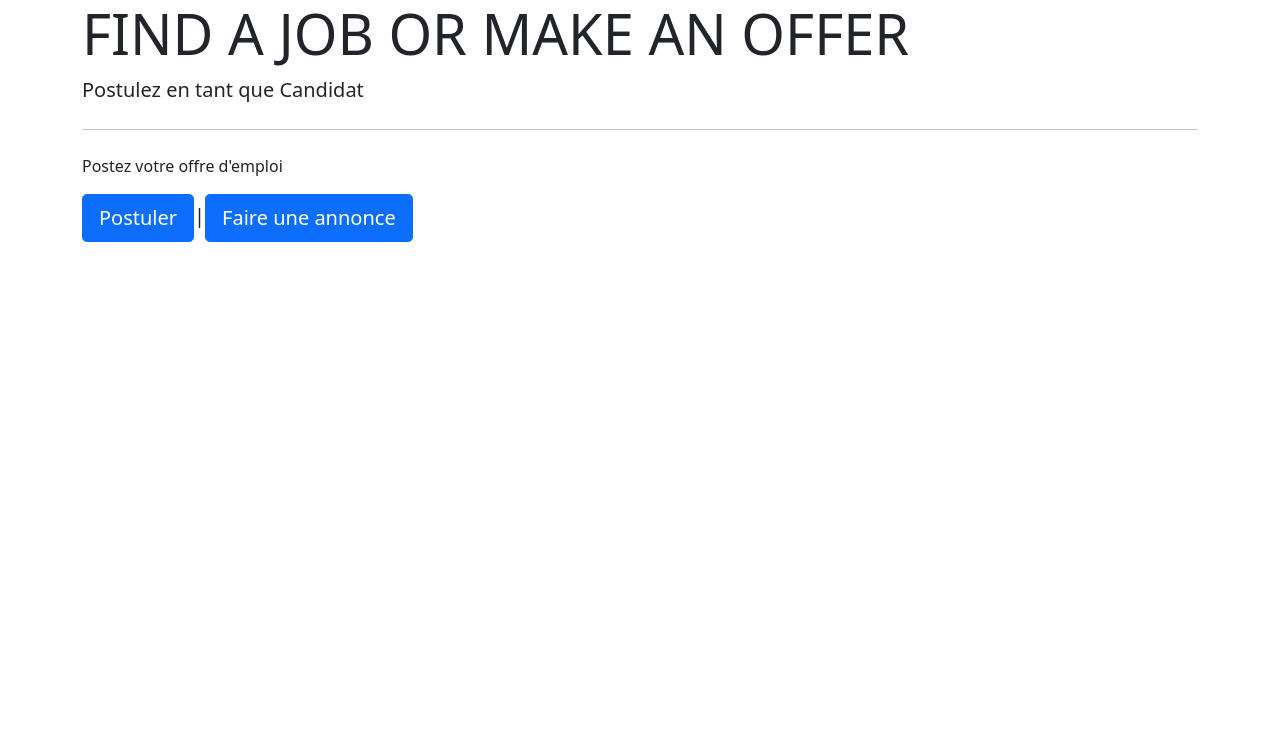
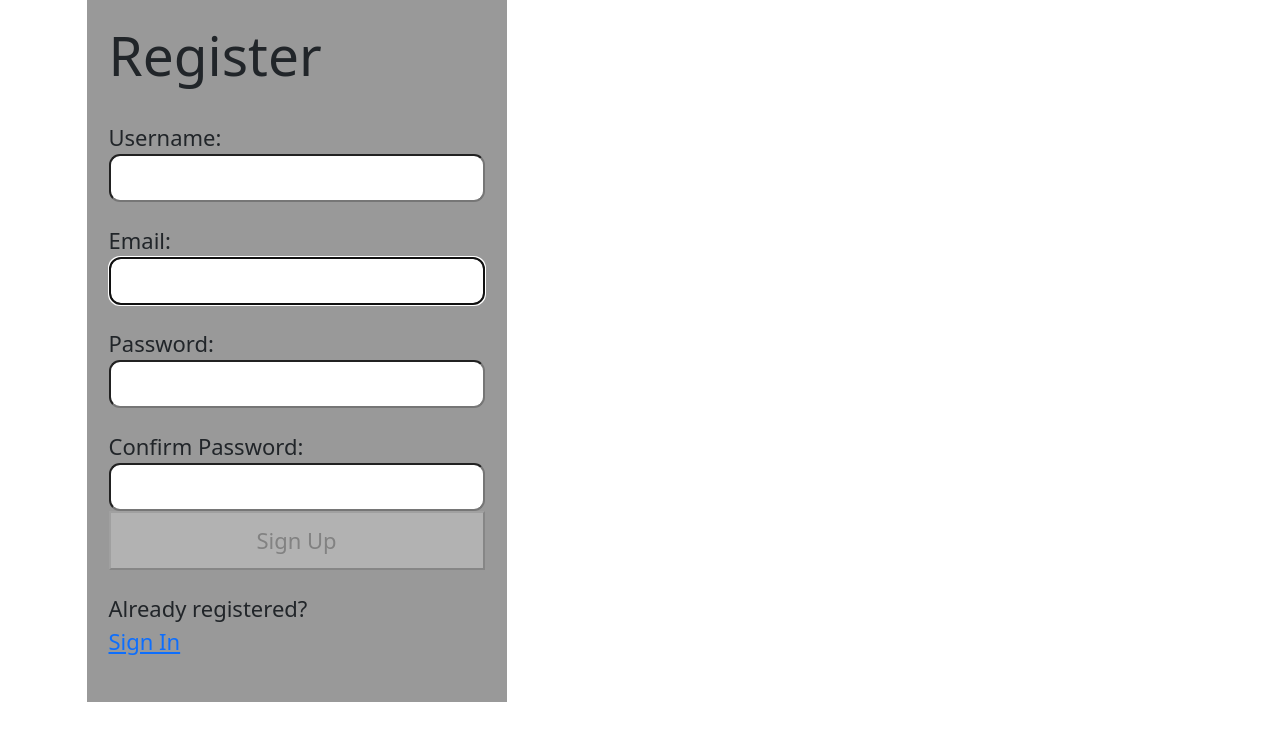
Before and after one commit to minutmaidman/frontendstage, a React (Create React App) app: page / in a window 1280 px wide. Shown: the top 740 px of the page. Built offline with nearby package versions, Linux system fonts and the light colour scheme.

Commit message:
forgot to add index.css, pushing it now
added correct version of index.css

```diff
--- a/src/App.js
+++ b/src/App.js
@@ -17,7 +17,7 @@ class App extends React.Component {
       <Router>
 
         <Route exact path="/">
-          <Dashboard/>
+          <Register/>
         </Route>
       </Router>
     </div>
--- a/src/index.css
+++ b/src/index.css
@@ -1,13 +1,114 @@
-body {
-  margin: 0;
-  font-family: -apple-system, BlinkMacSystemFont, 'Segoe UI', 'Roboto', 'Oxygen',
-    'Ubuntu', 'Cantarell', 'Fira Sans', 'Droid Sans', 'Helvetica Neue',
-    sans-serif;
-  -webkit-font-smoothing: antialiased;
-  -moz-osx-font-smoothing: grayscale;
+@import url('https://fonts.googleapis.com/css2?family=Nunito&display=swap');
+
+* {
+    margin: 0;
+    padding: 0;
+    box-sizing: border-box;
 }
 
-code {
-  font-family: source-code-pro, Menlo, Monaco, Consolas, 'Courier New',
-    monospace;
+html {
+    font-family: 'Nunito', sans-serif;
+    font-size: 22px;
+    color: #fff;
 }
+
+body {
+    min-height: 100vh;
+    background-color: dodgerblue;
+}
+
+.App {
+  display: flex;
+  flex-direction: column;
+  justify-content: center;
+  align-items: center;
+  min-height: 100vh;
+  padding: 1rem 0.5rem;
+}
+
+section {
+    width: 100%;
+    max-width: 420px;
+    min-height: 400px;
+    display: flex;
+    flex-direction: column;
+    justify-content: flex-start;
+    padding: 1rem;
+    background-color: rgba(0,0,0,0.4);
+}
+
+form {
+    display: flex;
+    flex-direction: column;
+    justify-content: space-evenly;
+    flex-grow: 1;
+    padding-bottom: 1rem;
+}
+
+a, a:visited {
+    color: #fff;
+}
+
+input[type="text"],
+input[type="password"],
+button,
+textarea {
+  font-family: 'Nunito', sans-serif;
+  font-size: 22px;
+  padding: 0.25rem;
+  border-radius: 0.5rem;
+}
+
+label,
+button {
+  margin-top: 1rem;
+}
+
+button {
+  padding: 0.5rem;
+}
+
+.instructions {
+    font-size: 0.75rem;
+    border-radius: 0.5rem;
+    background: #000;
+    color: #fff;
+    padding: 0.25rem;
+    position: relative;
+    bottom: -10px;
+}
+
+.instructions > svg {
+    margin-right: 0.25rem;
+}
+
+.offscreen {
+    position: absolute;
+    left: -9999px;
+}
+
+.hide {
+    display: none;
+}
+
+.valid {
+    color: limegreen;
+    margin-left: 0.25rem;
+}
+
+.invalid {
+    color: red;
+    margin-left: 0.25rem;
+}
+
+.errmsg {
+    background-color: lightpink;
+    color: firebrick;
+    font-weight: bold;
+    padding: 0.5rem;
+    margin-bottom: 0.5rem;
+}
+
+.line {
+    display: inline-block;
+}
```
